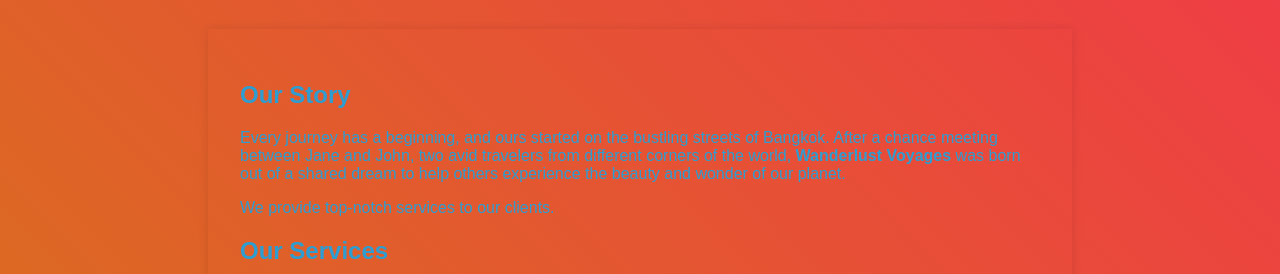
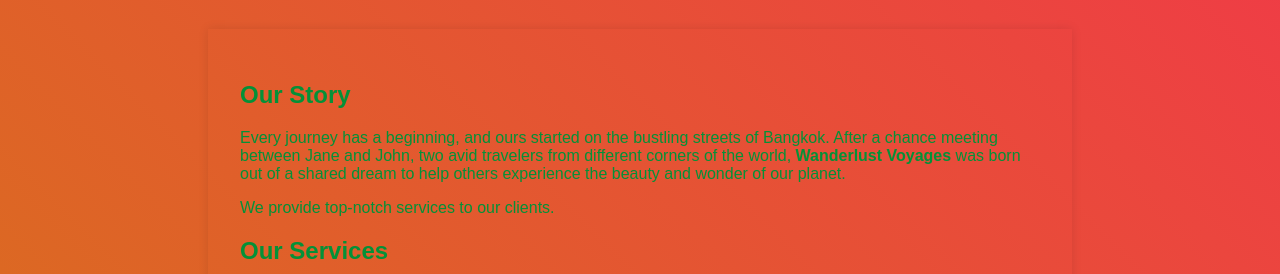
Before and after one commit to zakiashraf/F28WP-lab1, a plain HTML site: page week2/index.html in a window 1280 px wide. Shown: the part 526-800 px from the top of the page. Drawn offline with Linux system fonts and the light colour scheme.

Commit message:
Update style.css

```diff
--- a/week2/style.css
+++ b/week2/style.css
@@ -5,7 +5,7 @@
        margin: 0;
     padding: 0;
     font-family: Arial, sans-serif;
-    color: #2e9dd1;
+    color: #049138;
     background: linear-gradient(45deg, #cc8d06, rgb(245, 47, 80));
 }
 
```
